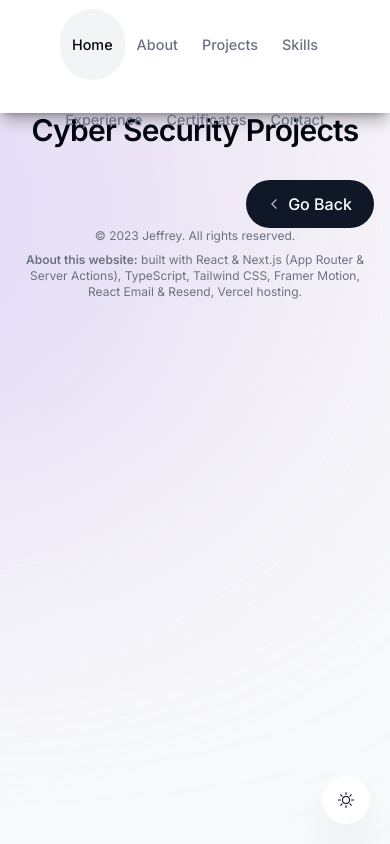
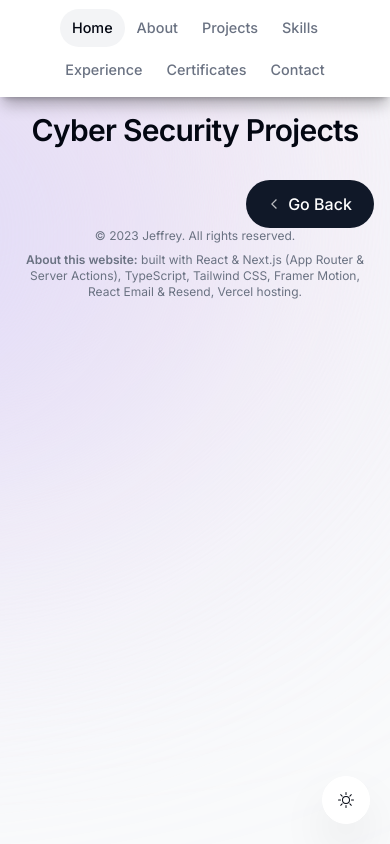
Before and after one commit to jeffreygumbs/protfolio-website, a Next.js app: page /cybersecurity-projects in a window 390 px wide. Built offline with nearby package versions, Linux system fonts and the light colour scheme.

Commit message:
simplify mobile nav: pill wraps links with no fixed heights

```diff
--- a/components/header.tsx
+++ b/components/header.tsx
@@ -10,14 +10,14 @@ export default function Header() {
   const {activeSection, setActiveSection, setTimeLastClick} = useActiveSectionContext();
   return (
     <header className='z-[999] relative'>
-        <motion.div className="fixed top-0 left-1/2 flex min-h-[4.5rem] w-full items-center justify-center py-2 rounded-none border border-white dark:border-black/40 border-opacity-40 bg-white dark:bg-gray-950 bg-opacity-80 dark:bg-opacity-75 shadow-lg shadow-black/[0.3] backdrop-blur-[0.5rem] sm:top-6 sm:h-[3.25rem] sm:min-h-0 sm:py-0 sm:w-fit sm:rounded-full sm:px-6"
+        <motion.div className="fixed top-0 left-1/2 w-full border border-white dark:border-black/40 border-opacity-40 bg-white dark:bg-gray-950 bg-opacity-80 dark:bg-opacity-75 shadow-lg shadow-black/[0.3] backdrop-blur-[0.5rem] sm:top-6 sm:w-fit sm:rounded-full"
         initial={{y: -100, x:"-50%", opacity: 0}}
         animate={{y: 0,x: "-50%", opacity: 1}}
         >
-        <nav className='flex'>
-            <ul className='flex w-[22rem] flex-wrap items-center justify-center gap-y-1 text-[0.9rem] font-medium text-gray-500 sm:w-auto sm:flex-nowrap sm:gap-5'>
-                {links.map((link) => <motion.li className='h-3/4 flex items-center justify-center relative' key={link.hash} initial={{y: -100, opacity: 0}}
-        animate={{y: 0, opacity: 1}}><Link className={clsx('flex w-full items-center justify-center px-3 py-3 hover:text-gray-950 transition dark:text-gray-500 dark:hover:text-gray-300', {"text-gray-950 dark:text-gray-200": activeSection === link.name,} )} href={link.hash} onClick={() => {
+        <nav className='flex justify-center'>
+            <ul className='flex flex-wrap items-center justify-center gap-y-1 px-3 py-2 text-[0.9rem] font-medium text-gray-500 sm:flex-nowrap sm:gap-5 sm:px-6 sm:py-1'>
+                {links.map((link) => <motion.li className='flex items-center justify-center relative' key={link.hash} initial={{y: -100, opacity: 0}}
+        animate={{y: 0, opacity: 1}}><Link className={clsx('flex w-full items-center justify-center px-3 py-2 hover:text-gray-950 transition dark:text-gray-500 dark:hover:text-gray-300', {"text-gray-950 dark:text-gray-200": activeSection === link.name,} )} href={link.hash} onClick={() => {
           setActiveSection(link.name)
           setTimeLastClick(Date.now())
           } }>
```
